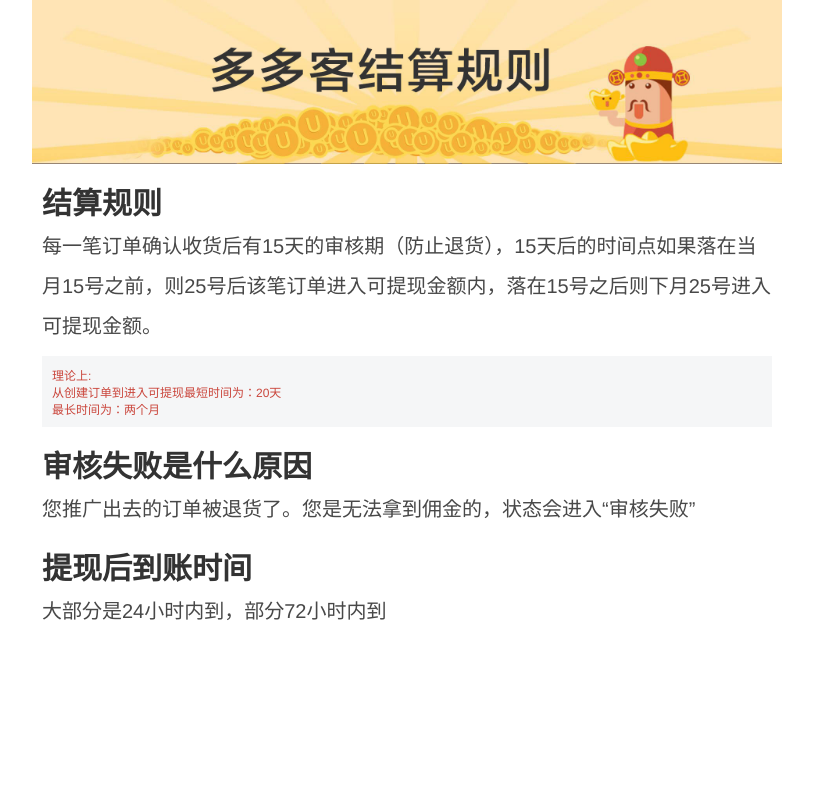
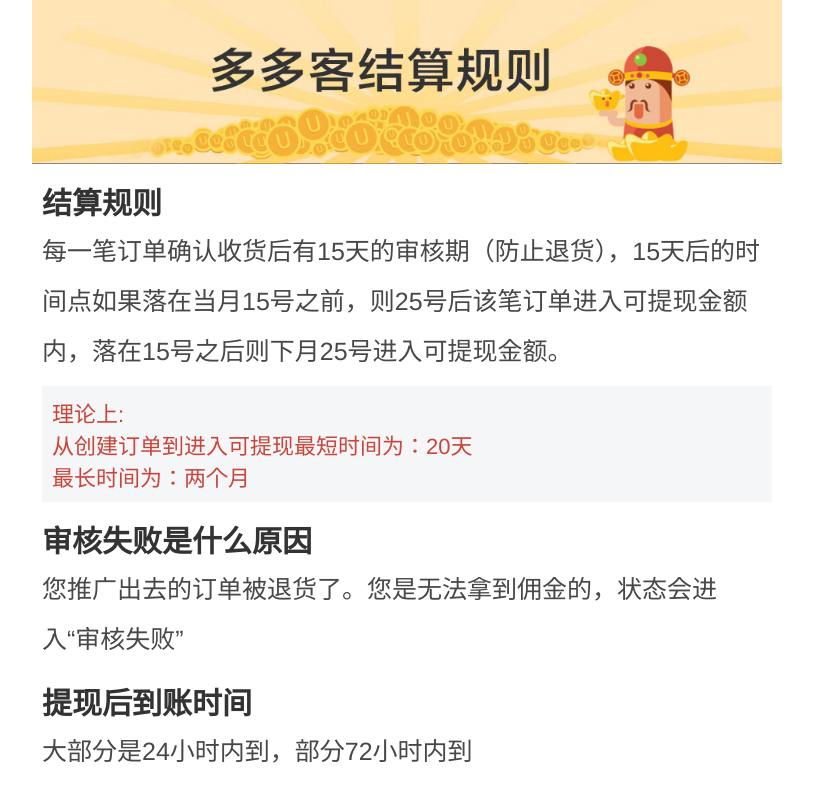
Before and after one commit to yanzhongwang/yanzhongwang.github.io, a plain HTML site: page jieusanhint.html in a window 1280 px wide. Shown: the whole page, without its empty margins (233-1046 px from the left). Drawn offline with nearby package versions, Linux system fonts and the light colour scheme.

Commit message:
fix bugs

```diff
--- a/jieusanhint.html
+++ b/jieusanhint.html
@@ -16,15 +16,15 @@
 
   .normaltext {
     color: #484848;
-    font-size: 0.2rem;
-    line-height: 0.4rem;
+    font-size: 0.25rem;
+    line-height: 0.5rem;
   }
   div .hintdiv {
     margin-top: 0.1rem;
     margin-bottom: 0.1rem;
     color: #ca463c;
     background-color: #f5f6f7;
-    font-size: 0.12rem;
+    font-size: 0.22rem;
     padding-top: 0.1rem;
     padding-bottom: 0.1rem;
     padding-left: 0.1rem;
```
